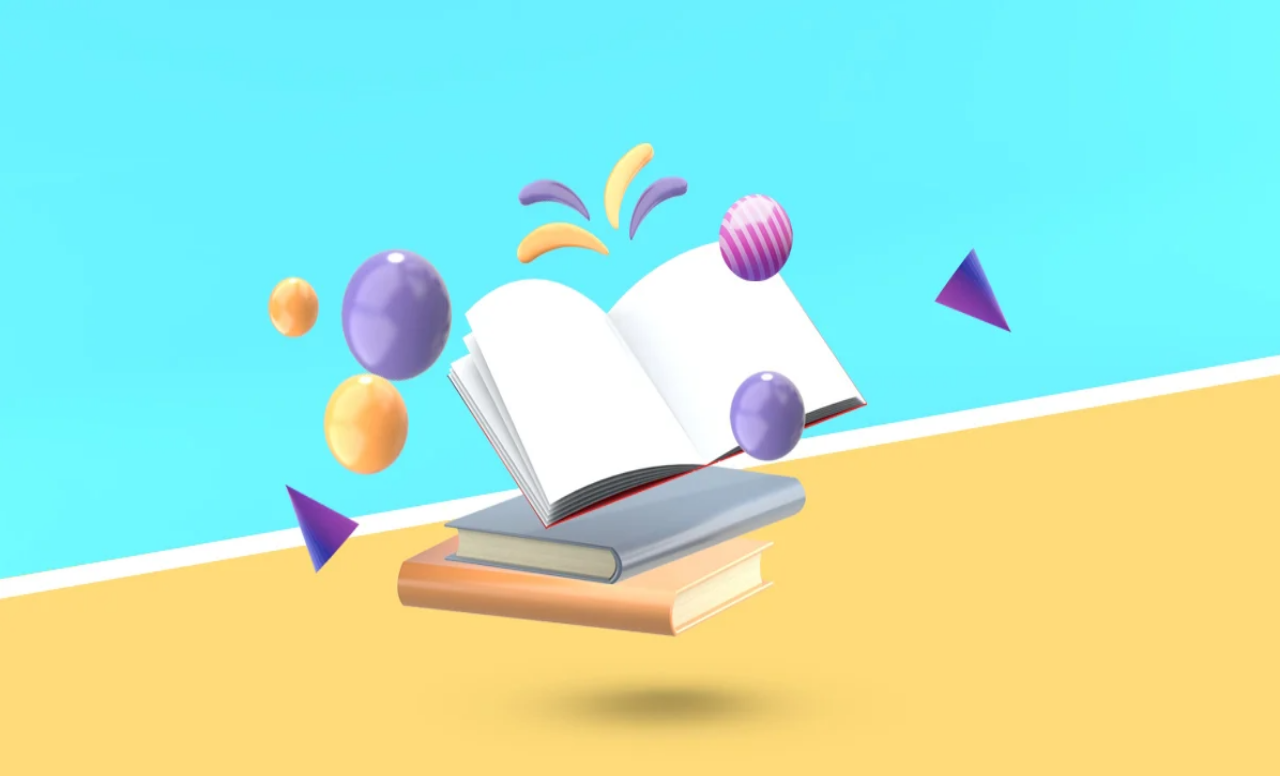
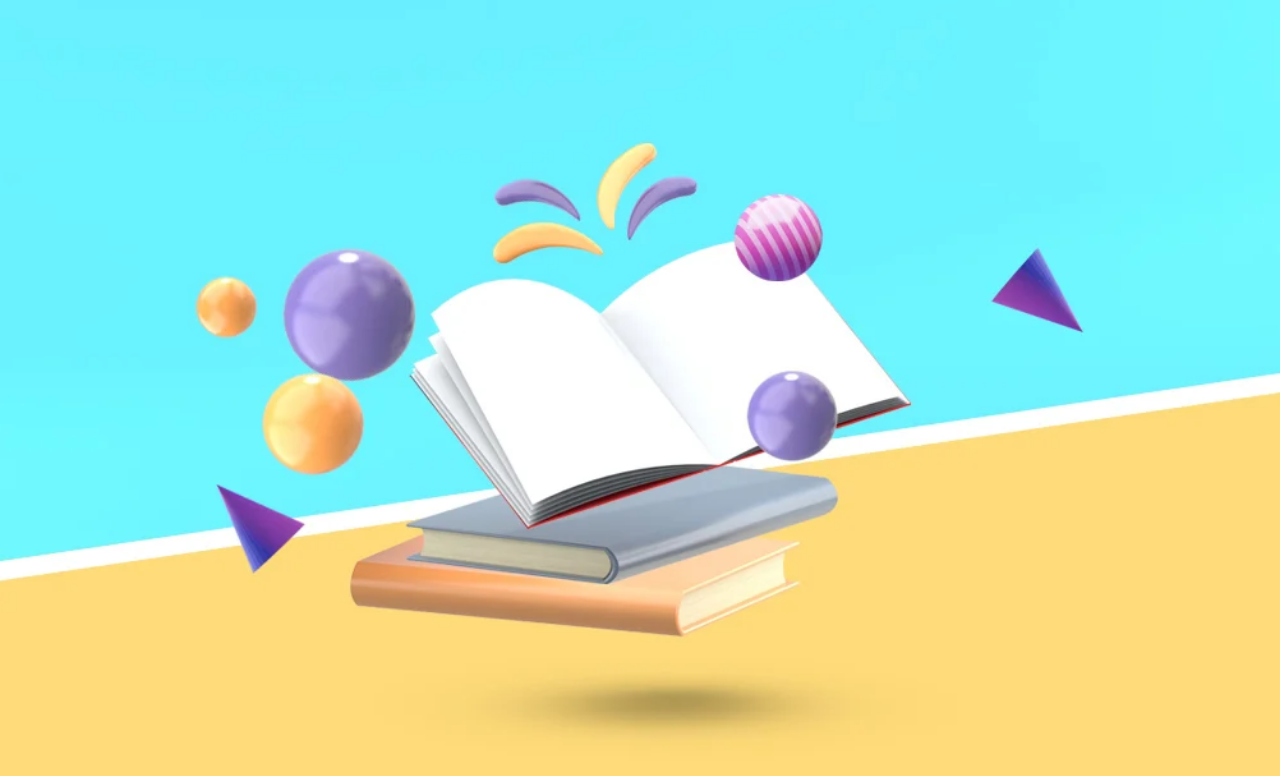
Before and after one commit to sajib689/litBook-NextJs, a Next.js app: page / in a window 1280 px wide. Shown: the top 776 px of the page. Built offline with nearby package versions, Linux system fonts and the light colour scheme.

Commit message:
add cover image

```diff
--- a/src/app/page.js
+++ b/src/app/page.js
@@ -7,6 +7,8 @@ export default function Home() {
       src={bgImg}
       alt="bgImage"
       fill
+      sizes='100vh'
+      style={{objectFit: 'cover'}}
       />
 
     </div>
```
